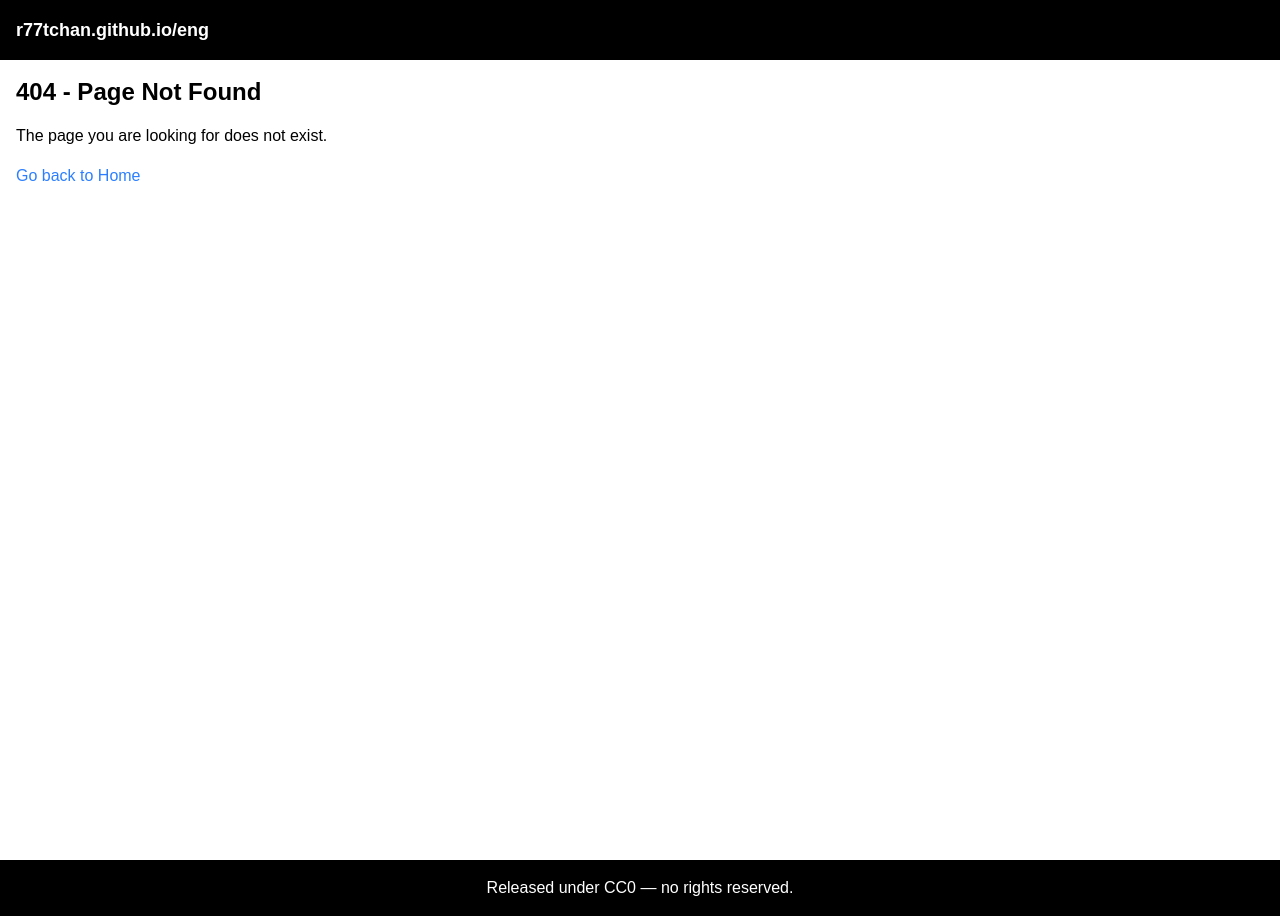
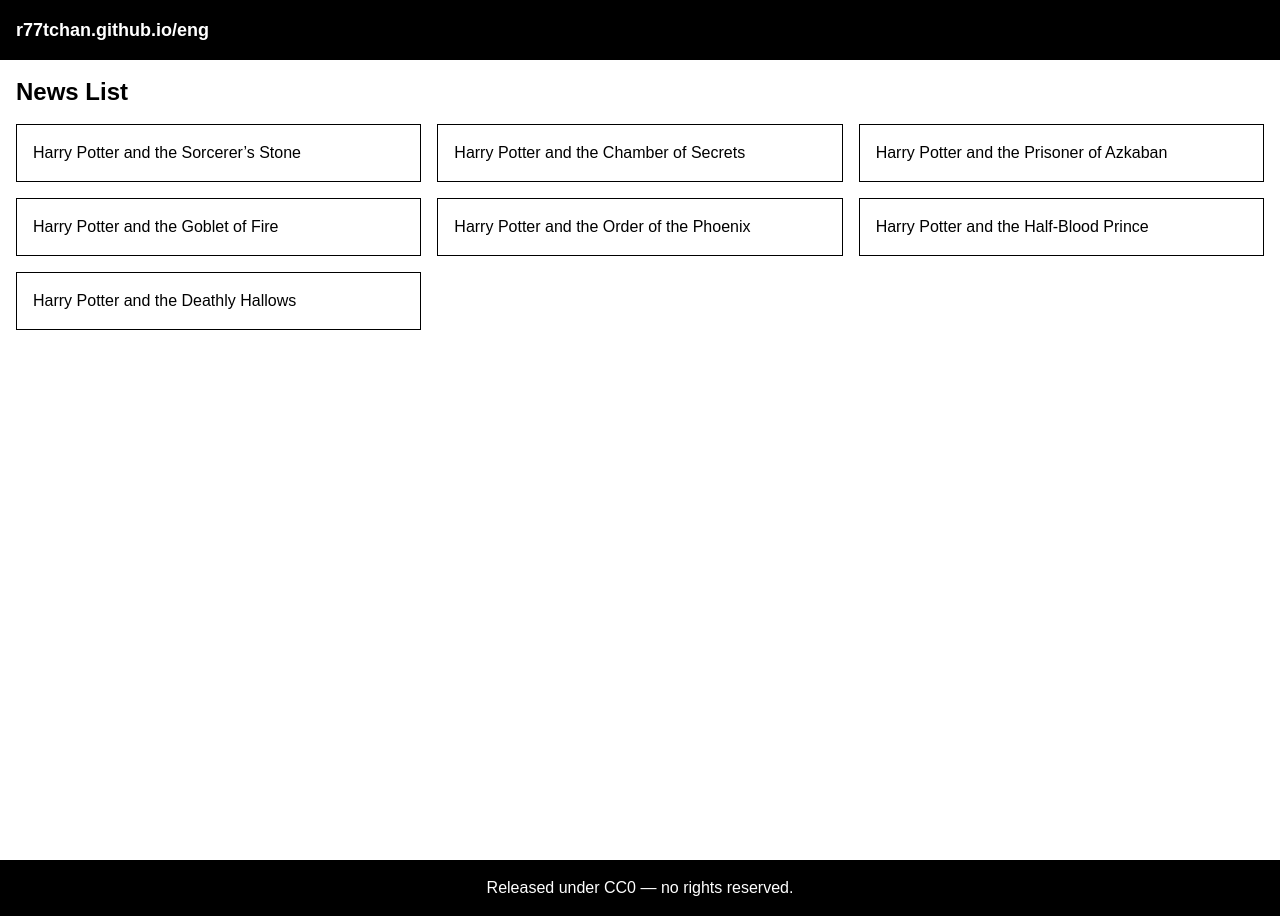
Before and after one commit to r77tchan/eng, a Next.js app: page /news in a window 1280 px wide. Before the commit this address had no page. Built offline with nearby package versions, Linux system fonts and the light colour scheme.

Commit message:
ニュースページコンポーネントを新規作成し、書籍リストを動的に表示する機能を追加

```diff
--- /dev/null
+++ b/src/app/news/page.tsx
@@ -0,0 +1,22 @@
+import Link from "next/link";
+
+import { books } from "@/lib/data/index";
+
+export default function NewsPage() {
+  return (
+    <div className="container mx-auto min-h-screen">
+      <h1 className="px-4 py-4 text-2xl font-bold">News List</h1>
+      <div className="grid grid-cols-1 gap-4 px-4 pb-4 sm:grid-cols-2 lg:grid-cols-3">
+        {books.map((book) => (
+          <Link
+            key={book.id}
+            href={`/book/${book.id}`}
+            className="hover:bg-hover block border p-4 transition-all duration-200 hover:-translate-y-1 hover:shadow-lg"
+          >
+            {book.title}
+          </Link>
+        ))}
+      </div>
+    </div>
+  );
+}
```
